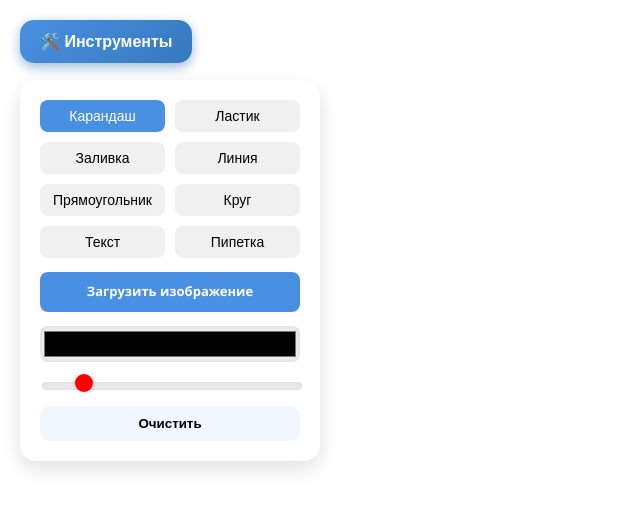
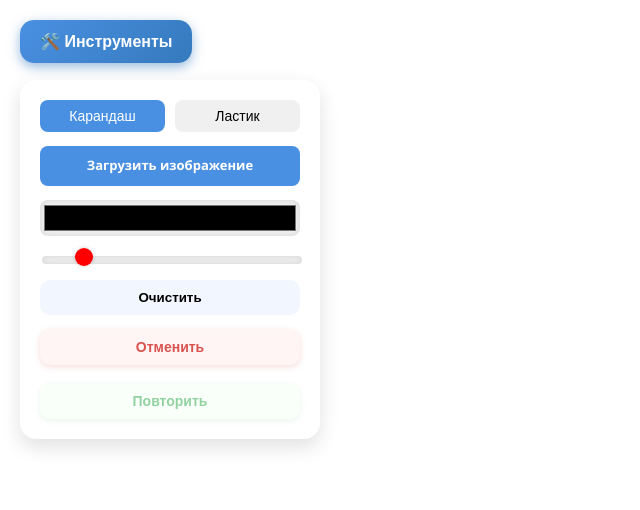
Before and after one commit to Maksimk9245/drawleroncanva, a Vue app: page / in a window 1280 px wide. Both pictures are taken after a click on the button "🛠️ Инструменты". Shown: the top 510 px of the page, without its empty margins (0-640 px from the left). Built offline with nearby package versions, Linux system fonts and the light colour scheme.

Commit message:
undo\redo add

```diff
--- a/src/App.vue
+++ b/src/App.vue
@@ -1,11 +1,26 @@
 <template>
-  <div class="draw-app">
-    <canvas ref="canvasRef" class="drawing-board"></canvas>
+  <div
+      class="draw-app"
+      ref="wrapper"
+      @wheel.prevent="handleWheel"
+      @mousedown="onPointerDown"
+      @mousemove="onPointerMove"
+      @mouseup="onPointerUp"
+      @mouseleave="onPointerUp"
+      @contextmenu.prevent
+  >
+    <!-- Фон -->
+    <canvas ref="bgCanvas" class="canvas bg-canvas"></canvas>
 
+    <!-- Рисование -->
+    <canvas ref="drawCanvas" class="canvas draw-canvas"></canvas>
+
+    <!-- Кнопка показа инструментов -->
     <button class="tools-toggle" @click="showTools = !showTools">
       🛠️ Инструменты
     </button>
 
+    <!-- Панель инструментов -->
     <div class="toolbar" :class="{ visible: showTools }">
       <div class="tools-list">
         <button
@@ -17,128 +32,282 @@
           {{ tool }}
         </button>
       </div>
+
       <label class="upload-btn">
         Загрузить изображение
         <input type="file" accept="image/*" @change="loadImage" />
       </label>
+
       <input type="color" v-model="color" />
-      <input type="range" min="1" max="30" v-model="size" />
-      <button class="clear-btn" @click="clearCanvas">Очистить</button>
+      <input type="range" min="1" max="30" v-model.number="size" />
+
+      <button class="clear-btn" @click="clearDrawing">Очистить</button>
+      <button class="undo-btn" @click="undoAction" :disabled="lines.length === 0">Отменить</button>
+      <button class="redo-btn" @click="redoAction" :disabled="historyRedo.length === 0">Повторить</button>
     </div>
   </div>
 </template>
 
 <script setup>
-import { ref, onMounted } from 'vue'
-const canvasRef = ref(null)
-const showTools = ref(false)
-const tools = [
-  "Карандаш",
-  "Ластик",
-  "Заливка",
-  "Линия",
-  "Прямоугольник",
-  "Круг",
-  "Текст",
-  "Пипетка"
-]
-const currentTool = ref("Карандаш")
-const color = ref("#000000")
-const size = ref(5)
-let isDrawing = false
-let lastX = 0
-let lastY = 0
-const selectTool = (tool) => {
-  currentTool.value = tool
-  showTools.value = false
+import { ref, onMounted, onBeforeUnmount, watch } from "vue";
+const wrapper = ref(null);
+const bgCanvas = ref(null);
+const drawCanvas = ref(null);
+const showTools = ref(false);
+const tools = ["Карандаш", "Ластик"];
+const currentTool = ref("Карандаш");
+const color = ref("#000000");
+const size = ref(5);
+const lines = ref([]);
+const historyRedo = ref([]);
+let zoom = 1;
+const minZoom = 0.1;
+const maxZoom = 10;
+let offsetX = 0;
+let offsetY = 0;
+let isPanning = false;
+let panStart = { x: 0, y: 0 };
+let isDrawing = false;
+let currentLine = null;
+let img = null;
+function resizeCanvases() {
+  if (!wrapper.value) return;
+  const w = wrapper.value.clientWidth;
+  const h = wrapper.value.clientHeight;
+  [bgCanvas.value, drawCanvas.value].forEach((canvas) => {
+    if (!canvas) return;
+    canvas.width = w;
+    canvas.height = h;
+    canvas.style.width = w + "px";
+    canvas.style.height = h + "px";
+  });
+  drawBackground();
+  redrawDrawing();
 }
-function clearCanvas() {
-  const canvas = canvasRef.value
-  const ctx = canvas.getContext("2d")
-  ctx.clearRect(0, 0, canvas.width, canvas.height)
-  ctx.fillStyle = "#ffffff"
-  ctx.fillRect(0, 0, canvas.width, canvas.height)
+function drawBackground() {
+  const ctx = bgCanvas.value.getContext("2d");
+  ctx.setTransform(1, 0, 0, 1, 0, 0);
+  ctx.clearRect(0, 0, bgCanvas.value.width, bgCanvas.value.height);
+  ctx.setTransform(zoom, 0, 0, zoom, offsetX, offsetY);
+  if (img) {
+    ctx.drawImage(img, 0, 0);
+  } else {
+    ctx.fillStyle = "#fff";
+    ctx.fillRect(0, 0, bgCanvas.value.width / zoom, bgCanvas.value.height / zoom);
+  }
 }
-function startDrawing(e) {
-  if (currentTool.value !== "Карандаш") return
-  isDrawing = true
-  const rect = canvasRef.value.getBoundingClientRect()
-  lastX = e.clientX - rect.left
-  lastY = e.clientY - rect.top
+function redrawDrawing() {
+  const ctx = drawCanvas.value.getContext("2d");
+  ctx.setTransform(1, 0, 0, 1, 0, 0);
+  ctx.clearRect(0, 0, drawCanvas.value.width, drawCanvas.value.height);
+  ctx.lineCap = "round";
+  ctx.lineJoin = "round";
+  for (const line of lines.value) {
+    if (!line.points.length) continue;
+    ctx.strokeStyle = line.color;
+    ctx.lineWidth = line.size;
+    ctx.beginPath();
+    if (line.points.length === 1) {
+      const p = line.points[0];
+      const px = p.x * zoom + offsetX;
+      const py = p.y * zoom + offsetY;
+      ctx.fillStyle = line.color;
+      ctx.beginPath();
+      ctx.arc(px, py, line.size / 2, 0, Math.PI * 2);
+      ctx.fill();
+    } else {
+      for (let i = 0; i < line.points.length; i++) {
+        const p = line.points[i];
+        const px = p.x * zoom + offsetX;
+        const py = p.y * zoom + offsetY;
+        if (i === 0) ctx.moveTo(px, py);
+        else ctx.lineTo(px, py);
+      }
+      ctx.stroke();
+    }
+  }
+
+  if (isDrawing && currentLine && currentLine.points.length) {
+    ctx.strokeStyle = currentLine.color;
+    ctx.lineWidth = currentLine.size;
+    ctx.beginPath();
+
+    if (currentLine.points.length === 1) {
+      const p = currentLine.points[0];
+      const px = p.x * zoom + offsetX;
+      const py = p.y * zoom + offsetY;
+      ctx.fillStyle = currentLine.color;
+      ctx.arc(px, py, currentLine.size / 2, 0, Math.PI * 2);
+      ctx.fill();
+    } else {
+      for (let i = 0; i < currentLine.points.length; i++) {
+        const p = currentLine.points[i];
+        const px = p.x * zoom + offsetX;
+        const py = p.y * zoom + offsetY;
+        if (i === 0) ctx.moveTo(px, py);
+        else ctx.lineTo(px, py);
+      }
+      ctx.stroke();
+    }
+  }
 }
-function draw(e) {
-  if (!isDrawing || currentTool.value !== "Карандаш") return
-  const canvas = canvasRef.value
-  const ctx = canvas.getContext("2d")
-  const rect = canvas.getBoundingClientRect()
-  const currentX = e.clientX - rect.left
-  const currentY = e.clientY - rect.top
-  ctx.strokeStyle = color.value
-  ctx.lineWidth = size.value
-  ctx.lineCap = 'round'
-  ctx.beginPath()
-  ctx.moveTo(lastX, lastY)
-  ctx.lineTo(currentX, currentY)
-  ctx.stroke()
-  lastX = currentX
-  lastY = currentY
+function getMousePos(e) {
+  if (!drawCanvas.value) return { x: 0, y: 0 };
+  const rect = drawCanvas.value.getBoundingClientRect();
+  const x = (e.clientX - rect.left - offsetX) / zoom;
+  const y = (e.clientY - rect.top - offsetY) / zoom;
+  return { x, y };
 }
-function stopDrawing() {
-  isDrawing = false
+function onPointerDown(e) {
+  if (e.button === 2) {
+    isPanning = true;
+    panStart.x = e.clientX;
+    panStart.y = e.clientY;
+  } else if (e.button === 0) {
+    if (currentTool.value === "Карандаш" || currentTool.value === "Ластик") {
+      isDrawing = true;
+      const pos = getMousePos(e);
+      currentLine = {
+        points: [pos],
+        color: currentTool.value === "Ластик" ? "#FFFFFF" : color.value,
+        size: size.value,
+      };
+      historyRedo.value = [];
+      redrawDrawing();
+    }
+  }
+}
+function onPointerMove(e) {
+  if (isPanning) {
+    const dx = e.clientX - panStart.x;
+    const dy = e.clientY - panStart.y;
+    panStart.x = e.clientX;
+    panStart.y = e.clientY;
+    offsetX += dx;
+    offsetY += dy;
+    drawBackground();
+    redrawDrawing();
+  } else if (isDrawing) {
+    const pos = getMousePos(e);
+    currentLine.points.push(pos);
+    redrawDrawing();
+  }
+}
+
+function onPointerUp() {
+  if (isDrawing) {
+    if (currentLine.points.length > 0) {
+      lines.value.push(currentLine);
+    }
+    currentLine = null;
+  }
+  isDrawing = false;
+  isPanning = false;
+  redrawDrawing();
+}
+function handleWheel(e) {
+  const rect = bgCanvas.value.getBoundingClientRect();
+  const mouseX = e.clientX - rect.left;
+  const mouseY = e.clientY - rect.top;
+
+  const prevX = (mouseX - offsetX) / zoom;
+  const prevY = (mouseY - offsetY) / zoom;
+
+  zoom *= e.deltaY < 0 ? 1.1 : 0.9;
+  zoom = Math.min(Math.max(zoom, minZoom), maxZoom);
+
+  offsetX = mouseX - prevX * zoom;
+  offsetY = mouseY - prevY * zoom;
+
+  drawBackground();
+  redrawDrawing();
+}
+function loadImage(e) {
+  const file = e.target.files[0];
+  if (!file) return;
+  const image = new Image();
+  image.onload = () => {
+    img = image;
+    zoom = 1;
+    offsetX = 0;
+    offsetY = 0;
+    drawBackground();
+    redrawDrawing();
+  };
+  image.src = URL.createObjectURL(file);
+}
+function clearDrawing() {
+  lines.value = [];
+  historyRedo.value = [];
+  redrawDrawing();
+}
+
+function selectTool(tool) {
+  currentTool.value = tool;
+  showTools.value = false;
+}
+
+function undoAction() {
+  if (lines.value.length === 0) return;
+  const last = lines.value.pop();
+  historyRedo.value.push(last);
+  console.log('undoAction', lines.value.length);
+  redrawDrawing();
+}
+function redoAction() {
+  if (historyRedo.value.length === 0) return;
+  const recovered = historyRedo.value.pop();
+  lines.value.push(recovered);
+  console.log('redoAction, линий стало:', lines.value.length);
+  redrawDrawing();
+}
+function onResize() {
+  resizeCanvases();
 }
 onMounted(() => {
-  const canvas = canvasRef.value
-  canvas.width = window.innerWidth
-  canvas.height = window.innerHeight
-  const ctx = canvas.getContext("2d")
-  ctx.fillStyle = "#ffffff"
-  ctx.fillRect(0, 0, canvas.width, canvas.height)
-  canvas.addEventListener("mousedown", startDrawing)
-  canvas.addEventListener("mousemove", draw)
-  canvas.addEventListener("mouseup", stopDrawing)
-  canvas.addEventListener("mouseleave", stopDrawing)
-})
-function loadImage(event){
-  const file=event.target.files[0]
-  if(!file)return
-  const img=new Image()
-  img.onload=()=>{
-    const canvas=canvasRef.value
-    const ctx=canvas.getContext("2d")
-    const x=(canvas.width-img.width)/2
-    const y=(canvas.height-img.height)/2
-    ctx.drawImage(img,0,0,canvas.width,canvas.height)
-  }
-  img.src=URL.createObjectURL(file)
-}
+  resizeCanvases();
+  window.addEventListener("resize", onResize);
+});
+
+onBeforeUnmount(() => {
+  window.removeEventListener("resize", onResize);
+});
 </script>
 <style scoped>
 .draw-app {
   position: relative;
   width: 100vw;
   height: 100vh;
+  user-select: none;
   background: #fdfdfd;
-  font-family: 'Segoe UI', Tahoma, Geneva, Verdana, sans-serif;
+  font-family: "Segoe UI", Tahoma, Geneva, Verdana, sans-serif;
   overflow: hidden;
-  user-select: none;
 }
 
-.drawing-board {
+.canvas {
   position: absolute;
   top: 0;
   left: 0;
   width: 100%;
   height: 100%;
-  background: white;
+  touch-action: none;
+}
+
+.bg-canvas {
+  z-index: 0;
+  background: #fff;
+}
+
+.draw-canvas {
+  z-index: 1;
   cursor: crosshair;
-  box-shadow: inset 0 0 8px rgba(0,0,0,0.1);
 }
 
 .tools-toggle {
   position: absolute;
   top: 20px;
   left: 20px;
-  background: linear-gradient(135deg, #4a90e2, #357ABD);
+  background: linear-gradient(135deg, #4a90e2, #357abd);
   color: white;
   font-weight: bold;
   font-size: 16px;
@@ -147,12 +316,11 @@ function loadImage(event){
   border-radius: 14px;
   cursor: pointer;
   z-index: 11;
-  box-shadow: 0 4px 12px rgba(53,122,189,0.5);
+  box-shadow: 0 4px 12px rgba(53, 122, 189, 0.5);
   transition: background 0.3s ease, box-shadow 0.3s ease;
 }
-
 .tools-toggle:hover {
-  background: linear-gradient(135deg, #357ABD, #285a8f);
+  background: linear-gradient(135deg, #357abd, #285a8f);
 }
 
 .toolbar {
@@ -169,7 +337,6 @@ function loadImage(event){
   gap: 14px;
   z-index: 10;
 }
-
 .toolbar.visible {
   display: flex;
 }
@@ -193,7 +360,6 @@ function loadImage(event){
   transition: all 0.2s ease-in-out;
   text-align: center;
 }
-
 .tools-list button.active,
 .tools-list button:hover {
   background: #4a90e2;
@@ -209,7 +375,6 @@ input[type="range"] {
   box-shadow: inset 0 0 6px rgba(0, 0, 0, 0.1);
   cursor: pointer;
 }
-
 input[type="range"] {
   padding: 0;
   margin-top: 6px;
@@ -218,7 +383,6 @@ input[type="range"] {
   height: 8px;
   border-radius: 6px;
 }
-
 input[type="range"]::-webkit-slider-thumb {
   appearance: none;
   width: 18px;
@@ -228,7 +392,7 @@ input[type="range"]::-webkit-slider-thumb {
   cursor: pointer;
   border: none;
   margin-top: -5px;
-  box-shadow: 0 0 4px rgba(0,0,0,0.2);
+  box-shadow: 0 0 4px rgba(0, 0, 0, 0.2);
 }
 
 .upload-btn {
@@ -245,11 +409,9 @@ input[type="range"]::-webkit-slider-thumb {
   overflow: hidden;
   transition: background 0.3s ease;
 }
-
 .upload-btn:hover {
-  background: #357ABD;
+  background: #357abd;
 }
-
 .upload-btn input[type="file"] {
   position: absolute;
   left: 0;
@@ -269,9 +431,48 @@ input[type="range"]::-webkit-slider-thumb {
   cursor: pointer;
   transition: background 0.3s ease;
 }
-
 .clear-btn:hover {
   background: #e0ebff;
 }
 
+.undo-btn {
+  background: #fff5f5;
+  border: none;
+  padding: 10px;
+  font-weight: bold;
+  font-size: 14px;
+  border-radius: 10px;
+  cursor: pointer;
+  transition: background 0.3s ease;
+  color: #d9534f;
+  box-shadow: 0 2px 6px rgba(217, 83, 79, 0.2);
+}
+.undo-btn:disabled {
+  opacity: 0.5;
+  cursor: default;
+}
+.undo-btn:hover:not(:disabled) {
+  background: #ffeaea;
+}
+
+.redo-btn {
+  background: #f5fff5;
+  border: none;
+  padding: 10px;
+  font-weight: bold;
+  font-size: 14px;
+  border-radius: 10px;
+  cursor: pointer;
+  transition: background 0.3s ease;
+  color: #28a745;
+  box-shadow: 0 2px 6px rgba(40, 167, 69, 0.2);
+  margin-top: 4px;
+}
+.redo-btn:disabled {
+  opacity: 0.5;
+  cursor: default;
+}
+.redo-btn:hover:not(:disabled) {
+  background: #dff5df;
+}
 </style>
```
